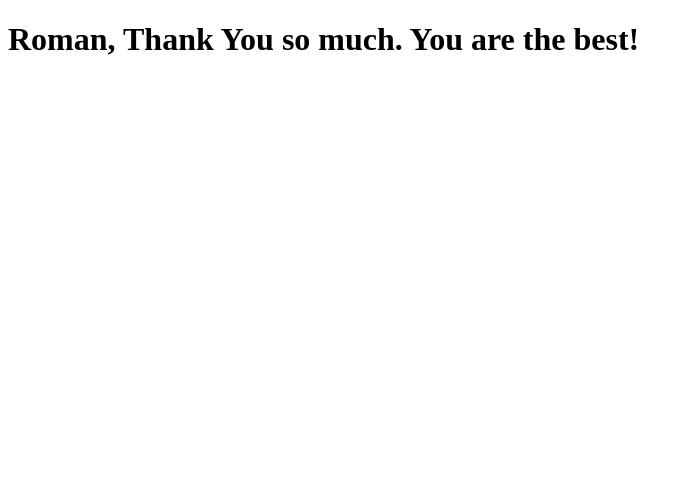
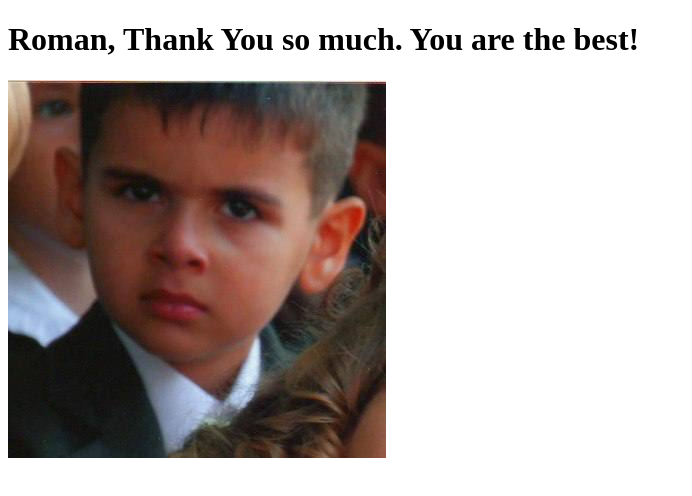
Before and after one commit to mililika/website, a plain HTML site: page index.html in a window 1280 px wide. Shown: the whole page, without its empty margins (0-692 px from the left). Drawn offline with Linux system fonts and the light colour scheme.

Commit message:
new title and photo for roman

```diff
--- a/index.html
+++ b/index.html
@@ -2,9 +2,10 @@
 <html lang="en">
 <head>
 	<meta http-equiv="Content-Type" content="text/html;charset=UTF-8">
-	<title>My Website</title>
+	<title>Roman Thank You Note</title>
 </head>
 <body>
 <h1>Roman, Thank You so much. You are the best!</h1>
+<img src="assets/roman.jpg"  alt="photo_of_roman"/>
 </body>
 </html>
```
Also changed, not shown: assets/roman.jpg (added).
